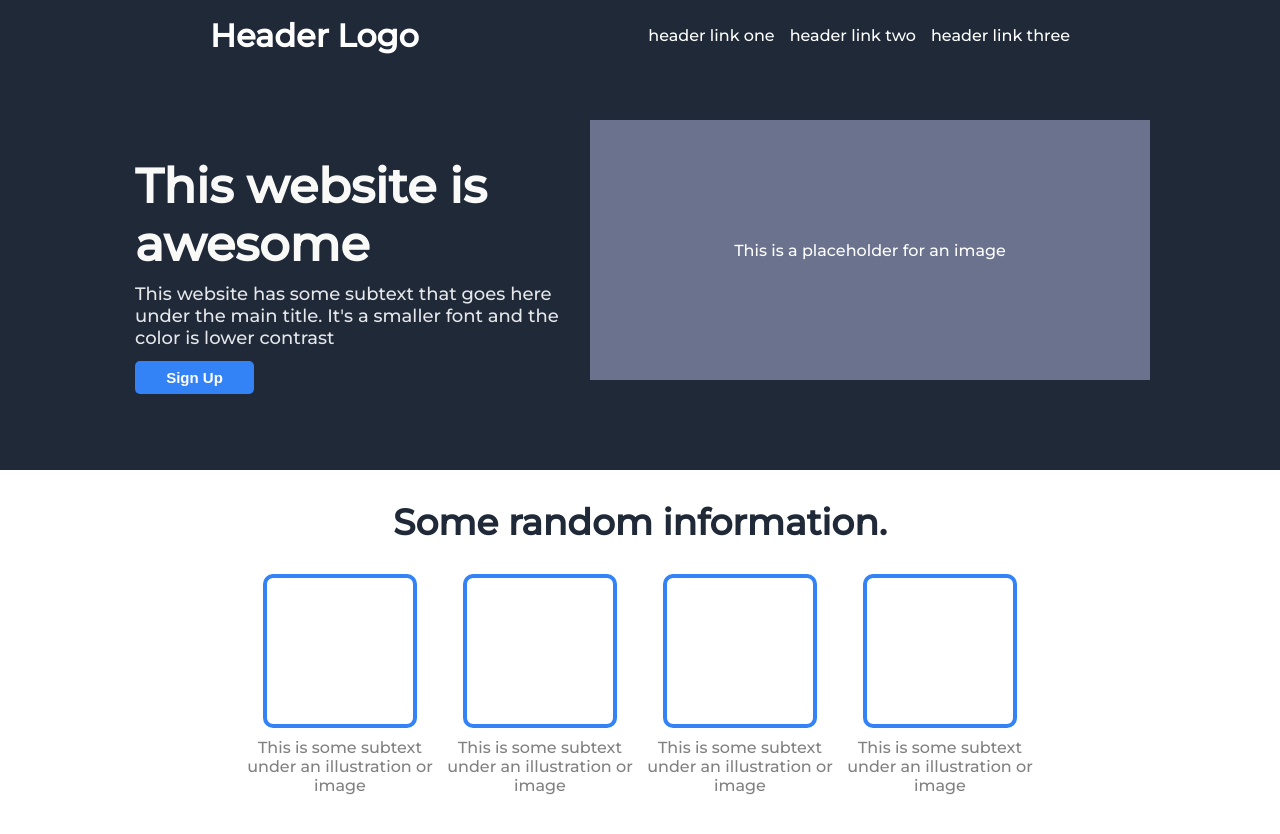
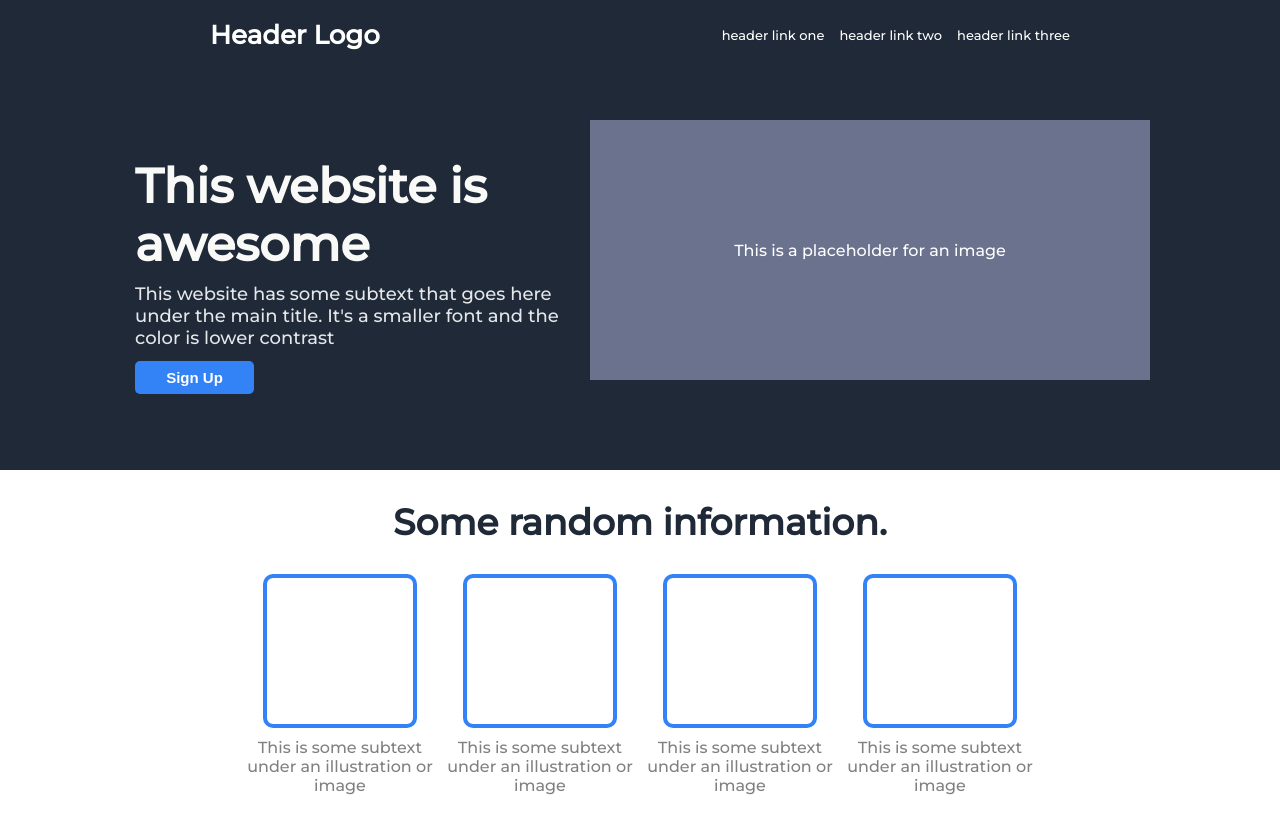
Before and after one commit to cncg/landing-page, a plain HTML site: page index.html in a window 1280 px wide. Drawn offline with Linux system fonts and the light colour scheme.

Commit message:
navbar fix

```diff
--- a/style.css
+++ b/style.css
@@ -9,13 +9,15 @@ body {
 }
 
 .nav {
+  display: flex;
+  align-items: center;
+
+  font-size: 13px;
   padding: 20px;
   height: 30px;
+
   background-color: #1f2937;
   color: white;
-
-  display: flex;
-  align-items: center;
 }
 
 .logo {
@@ -160,3 +162,5 @@ li {
   gap: 10px;
   color: grey;
 }
+
+/* * the code below is for the third section of the page -- section three */
```
Also changed, not shown: index.html (+6 -1 lines).
